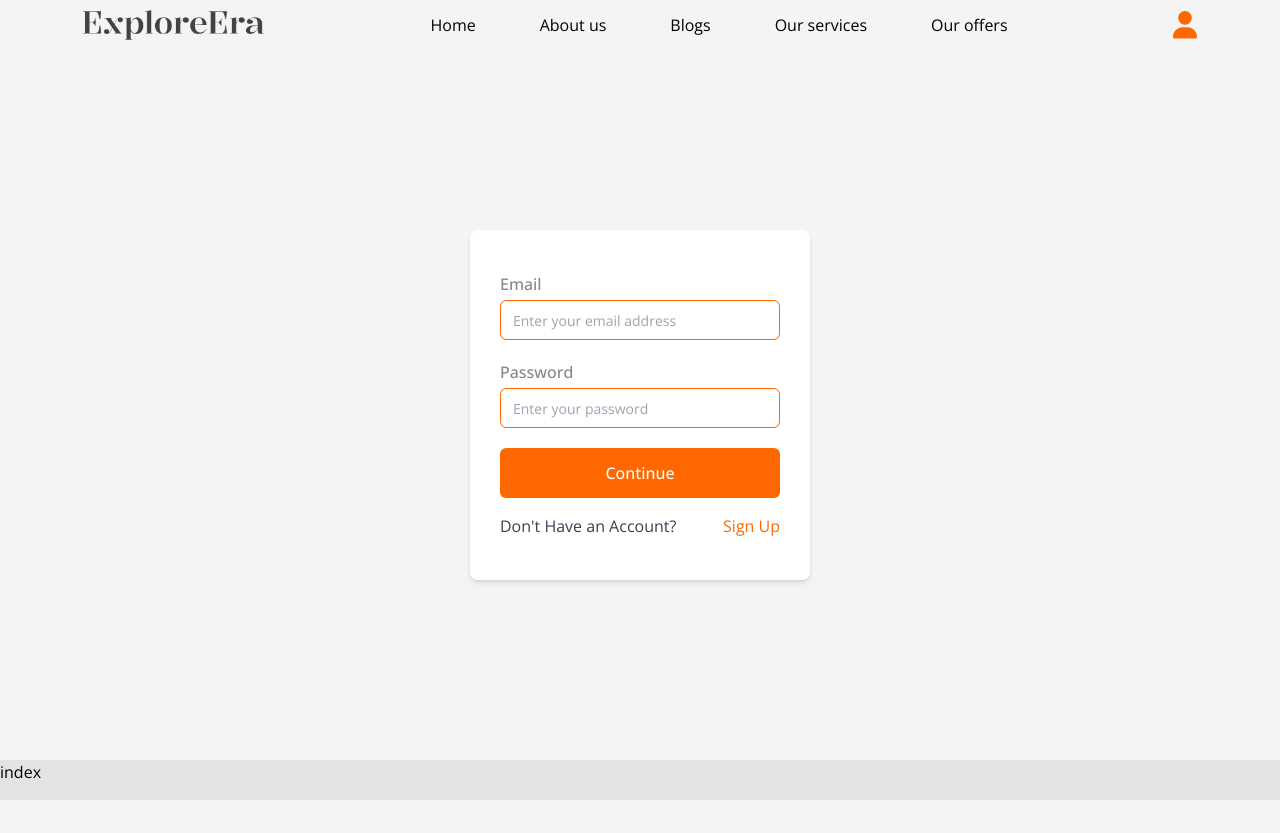
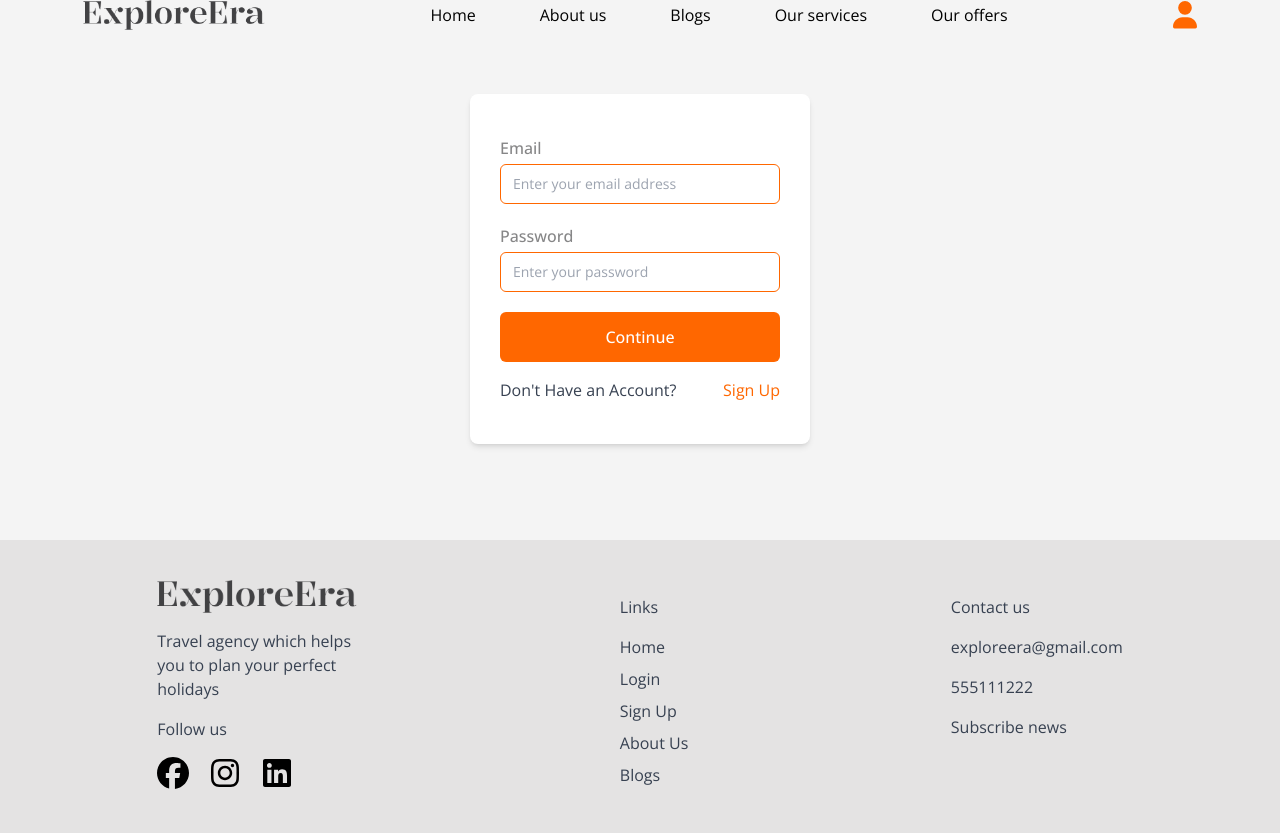
Before and after one commit to eleneshetsiruli/FinalProjectTBC, a React (Vite) app: page /login in a window 1280 px wide. Before the commit the page ends 800 px from the top, so only its background shows below. Built offline with nearby package versions, Linux system fonts and the light colour scheme.

Commit message:
"add footer"

```diff
--- a/package.json
+++ b/package.json
@@ -11,6 +11,11 @@
     "check-types": "tsc --noEmit"
   },
   "dependencies": {
+    "@fortawesome/fontawesome-svg-core": "^6.7.2",
+    "@fortawesome/free-brands-svg-icons": "^6.7.2",
+    "@fortawesome/free-regular-svg-icons": "^6.7.2",
+    "@fortawesome/free-solid-svg-icons": "^6.7.2",
+    "@fortawesome/react-fontawesome": "^0.2.2",
     "@hookform/resolvers": "^3.9.1",
     "@radix-ui/react-dropdown-menu": "^2.1.4",
     "@radix-ui/react-hover-card": "^1.1.4",
--- /dev/null
+++ b/src/components/footer/footerMinBox.tsx
@@ -0,0 +1,5 @@
+import { FooterMinBoxProps } from "./types";
+
+export const FooterMinBox = ({ children }: FooterMinBoxProps) => {
+  return <div className="flex flex-col gap-4">{children}</div>;
+};
--- /dev/null
+++ b/src/components/footer/icnos/index.tsx
@@ -0,0 +1,25 @@
+import { FontAwesomeIcon } from "@fortawesome/react-fontawesome";
+import {
+  faFacebook,
+  faInstagram,
+  faLinkedin,
+} from "@fortawesome/free-brands-svg-icons";
+
+export const Icons = () => {
+  const iconClass = "w-8 h-8";
+  const socialLinks = [
+    { href: "https://www.facebook.com/", icon: faFacebook },
+    { href: "https://www.instagram.com", icon: faInstagram },
+    { href: "https://www.linkedin.com", icon: faLinkedin },
+  ];
+
+  return (
+    <div className="flex gap-5">
+      {socialLinks.map(({ href, icon }, index) => (
+        <a key={index} target="_blank" href={href}>
+          <FontAwesomeIcon className={iconClass} icon={icon} />
+        </a>
+      ))}
+    </div>
+  );
+};
--- a/src/components/footer/index.tsx
+++ b/src/components/footer/index.tsx
@@ -1,3 +1,13 @@
+import { LeftBox } from "./leftBox";
+import { MiddleBox } from "./middleBox";
+import { RightBox } from "./rightBox";
+
 export const Footer = () => {
-  return <div className="bg-[#e4e3e3] h-[40px]">index</div>;
+  return (
+    <div className="bg-[#e4e3e3] lg:flex-row mt-24  p-10 flex flex-col gap-7 lg:justify-around lg:items-baseline ">
+      <LeftBox />
+      <MiddleBox />
+      <RightBox />
+    </div>
+  );
 };
--- /dev/null
+++ b/src/components/footer/leftBox/index.tsx
@@ -0,0 +1,19 @@
+import { Logo } from "@/components/header/logo";
+import { FooterMinBox } from "../footerMinBox";
+import { ParagrCva } from "@/components/ui/cva/paragraph";
+import { Icons } from "../icnos";
+
+export const LeftBox = () => {
+  return (
+    <FooterMinBox>
+      <Logo size="w-[200px] cursor-pointer" />
+      <ParagrCva size="wid200" color="secondary">
+        Travel agency which helps you to plan your perfect holidays
+      </ParagrCva>
+      <ParagrCva size="text30" color="secondary">
+        Follow us
+      </ParagrCva>
+      <Icons />
+    </FooterMinBox>
+  );
+};
--- /dev/null
+++ b/src/components/footer/middleBox/index.tsx
@@ -0,0 +1,29 @@
+import { ParagrCva } from "@/components/ui/cva/paragraph";
+import { FooterMinBox } from "../footerMinBox";
+import { Link } from "react-router-dom";
+import { pageEnums } from "@/pages/enums/pageEnums";
+
+export const MiddleBox = () => {
+  const links = [
+    { label: "Home", to: pageEnums.HOME },
+    { label: "Login", to: pageEnums.LOGIN },
+    { label: "Sign Up", to: pageEnums.SIGNUP },
+    { label: "About Us", to: pageEnums.ABOUT },
+    { label: "Blogs", to: pageEnums.BLOGS },
+  ];
+
+  return (
+    <FooterMinBox>
+      <ParagrCva size="text30" color="secondary">
+        Links
+      </ParagrCva>
+      <div className="flex flex-col gap-2">
+        {links.map(({ label, to }, i) => (
+          <Link key={i} to={to}>
+            <ParagrCva color="secondary">{label}</ParagrCva>
+          </Link>
+        ))}
+      </div>
+    </FooterMinBox>
+  );
+};
--- /dev/null
+++ b/src/components/footer/rightBox/index.tsx
@@ -0,0 +1,20 @@
+import { ParagrCva } from "@/components/ui/cva/paragraph";
+import { FooterMinBox } from "../footerMinBox";
+
+export const RightBox = () => {
+  const titles = ["exploreera@gmail.com", "555111222", "Subscribe news"];
+  return (
+    <FooterMinBox>
+      <ParagrCva color="secondary" size="text30">
+        Contact us
+      </ParagrCva>
+      {titles.map((title, i) => {
+        return (
+          <ParagrCva color="secondary" key={i}>
+            {title}
+          </ParagrCva>
+        );
+      })}
+    </FooterMinBox>
+  );
+};
--- /dev/null
+++ b/src/components/footer/types/index.ts
@@ -0,0 +1,5 @@
+import { ReactNode } from "react";
+
+export interface FooterMinBoxProps {
+  children: ReactNode;
+}
--- a/src/components/header/index.tsx
+++ b/src/components/header/index.tsx
@@ -9,7 +9,7 @@ export const Header = () => {
 
   return (
     <div
-      className={`h-[50px] flex items-center justify-around   ${
+      className={`h-[50px] flex items-center justify-around  mb-16  ${
         isHomePage ? "absolute w-full text-white" : ""
       }`}
     >
--- a/src/components/header/navLinks.tsx
+++ b/src/components/header/navLinks.tsx
@@ -1,13 +1,14 @@
+import { pageEnums } from "@/pages/enums/pageEnums";
 import { SingleLink } from "./singleLink";
 
 export const NavLinks = () => {
   return (
     <div className="lg:flex gap-16 hidden">
-      <SingleLink title="Home" goTo={"/"} />
-      <SingleLink title="About us" goTo={"/"} />
-      <SingleLink title="Blogs" goTo={"/"} />
-      <SingleLink title="Our services" goTo={"/"} />
-      <SingleLink title="Our offers" goTo={"/"} />
+      <SingleLink title="Home" goTo={pageEnums.HOME} />
+      <SingleLink title="About us" goTo={pageEnums.ABOUT} />
+      <SingleLink title="Blogs" goTo={pageEnums.BLOGS} />
+      <SingleLink title="Our services" goTo={pageEnums.SERVICES} />
+      <SingleLink title="Our offers" goTo={pageEnums.OFFERS} />
     </div>
   );
 };
--- a/src/components/ui/cva/paragraph/index.tsx
+++ b/src/components/ui/cva/paragraph/index.tsx
@@ -13,7 +13,9 @@ const paragraphStyles = cva("text-base text-gray-700", {
       sm: "text-[12px]",
       md: "text-base",
       lg: "text-lg",
-      xl: "text-[50px]",
+      xl: "text-[40px]",
+      wid200: "w-[200px]",
+      text30: "text-[25px]",
     },
   },
 
@@ -25,7 +27,7 @@ const paragraphStyles = cva("text-base text-gray-700", {
 
 interface ParagrCvaProps {
   color?: "primary" | "secondary" | "def" | "green";
-  size?: "sm" | "md" | "lg" | "xl";
+  size?: "sm" | "md" | "lg" | "xl" | "wid200" | "text30";
   children: React.ReactNode;
 }
 
--- a/src/pages/enums/pageEnums.ts
+++ b/src/pages/enums/pageEnums.ts
@@ -2,4 +2,8 @@ export enum pageEnums {
   HOME = "/",
   LOGIN = "login",
   SIGNUP = "signUp",
+  ABOUT = "about",
+  BLOGS = "blogs",
+  SERVICES = "services",
+  OFFERS = "offers",
 }
```
Also changed, not shown: 1 other file (tests, documents, lock files or other folders).
